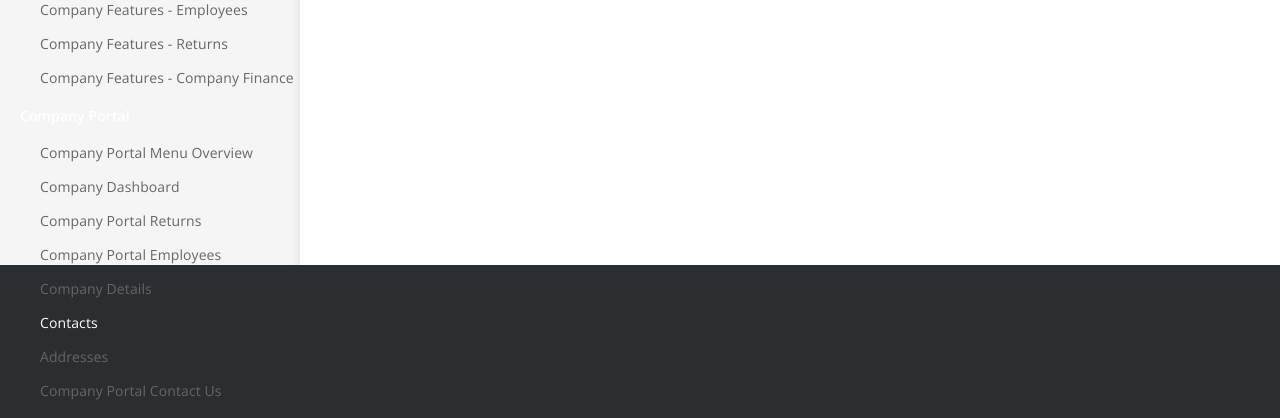
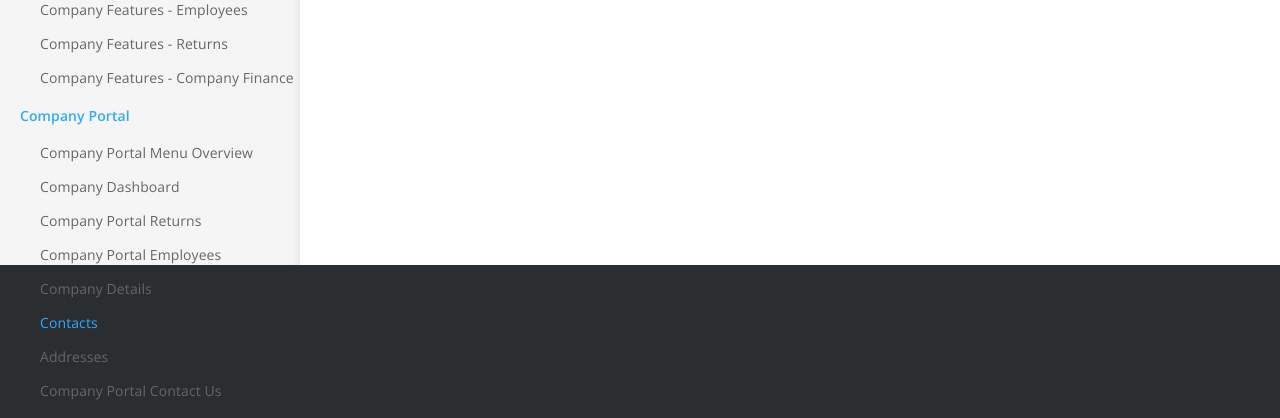
Before and after one commit to BJJohnston/Member, a Jekyll site: the page built from _docs/Company Portal/Contacts.md, in a window 1280 px wide. Shown: the part 635-1053 px from the top of the page. Built offline with Jekyll 4.4.1, drawn with Linux system fonts in a browser that asks for light colours.

Commit message:
Updated '_sass/_layout.scss' via CloudCannon

```diff
--- a/_sass/_layout.scss
+++ b/_sass/_layout.scss
@@ -252,10 +252,10 @@ nav > ul {
 
 	&.current > a,
 	> a:active {
-	    color:#fff;
+	    color:#33a8ff;
 	}
 	> a:hover {
-		color: #33a8ff;
+		color: #111;
 	}
 
 	&.top-level > a {
```
